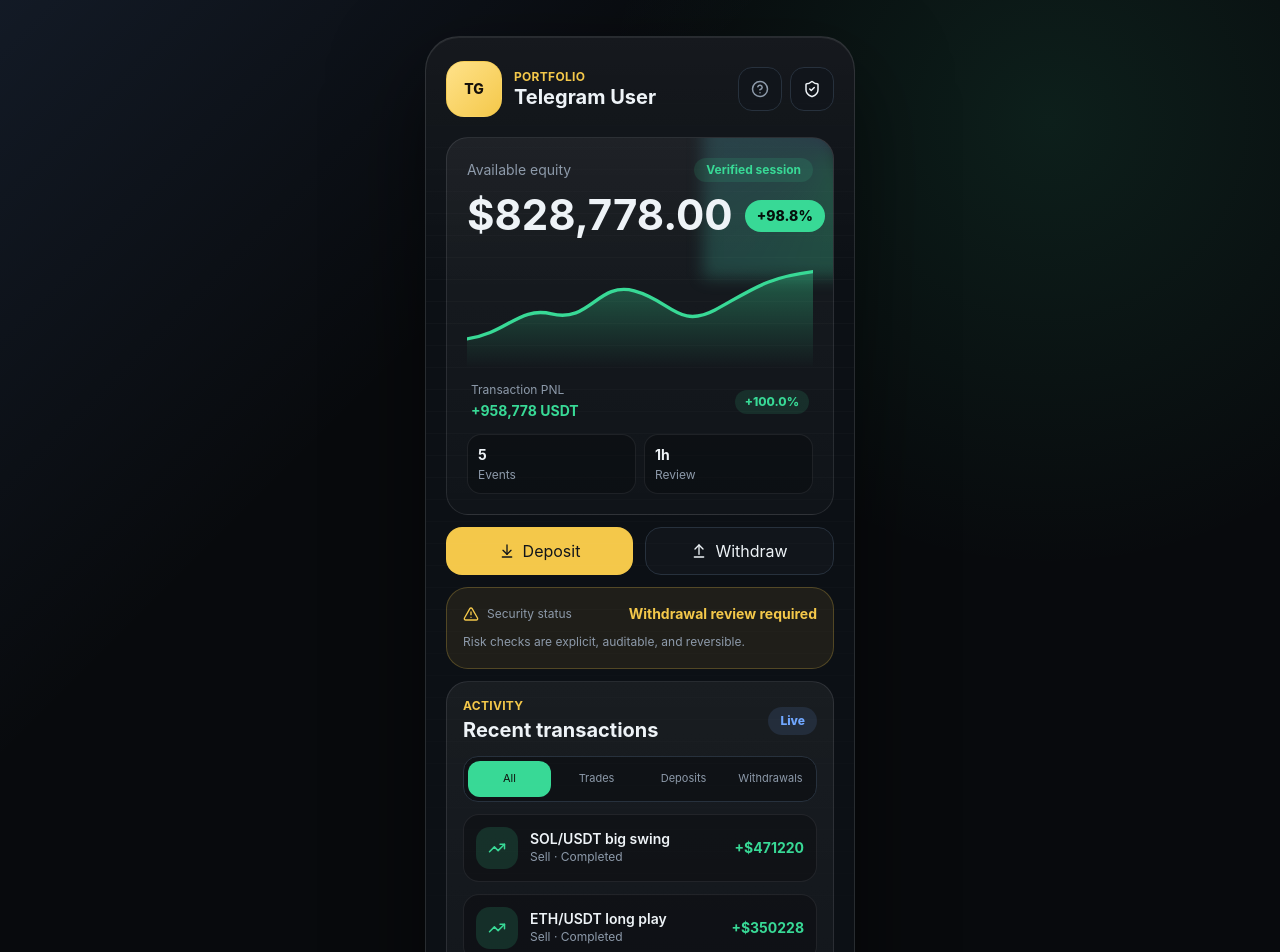
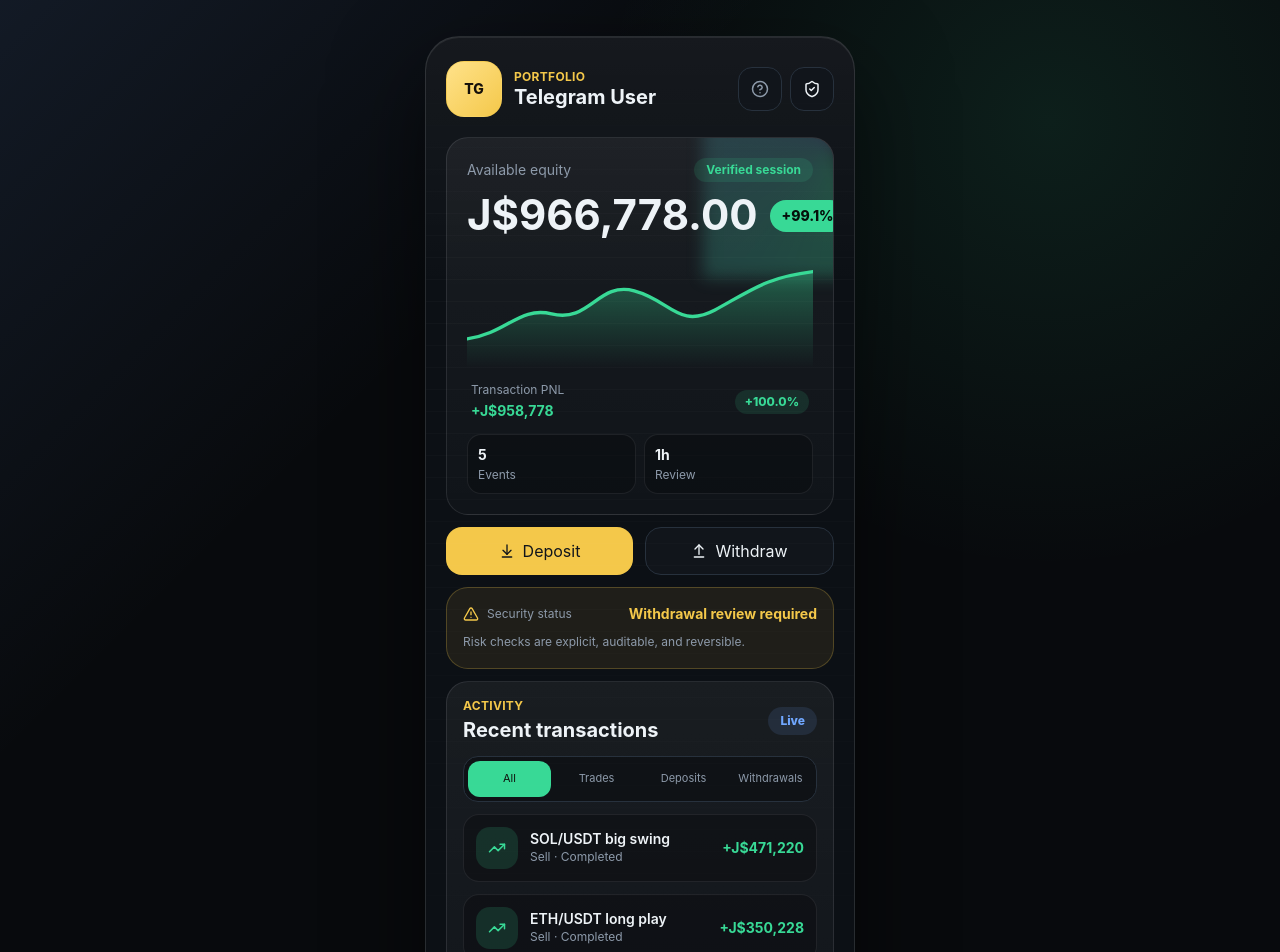
Before and after one commit to maslihov22/tradespot-next, a Next.js app: page / in a window 1280 px wide. Shown: the top 952 px of the page. Built offline with nearby package versions, Linux system fonts and the light colour scheme.

Commit message:
fix: correct balance to 966778 JMD, switch currency display to J$

```diff
--- a/components/ActivityFeed.tsx
+++ b/components/ActivityFeed.tsx
@@ -62,7 +62,7 @@
         <p className="text-xs mt-0.5" style={{ color: "var(--muted)" }}>{tx.subtitle}</p>
       </div>
       <strong className="text-sm font-bold shrink-0" style={{ color: amountColor }}>
-        {amountPrefix}${tx.amount}
+        {amountPrefix}J${tx.amount.toLocaleString("en-US")}
       </strong>
     </motion.article>
   );
--- a/components/BalanceCard.tsx
+++ b/components/BalanceCard.tsx
@@ -75,7 +75,7 @@
 
       <div className="relative z-10 flex items-end justify-between mt-3 gap-3">
         <strong className="text-[42px] leading-none font-bold">
-          <AnimatedNumber value={mockUser.balance} prefix="$" />
+          <AnimatedNumber value={mockUser.balance} prefix="J$" />
         </strong>
         <span
           className="text-sm font-extrabold px-3 py-1.5 rounded-full mb-1"
@@ -136,7 +136,7 @@
           <p className="text-xs" style={{ color: "var(--muted)" }}>Transaction PNL</p>
           <strong className="text-sm font-bold" style={{ color: pnlPositive ? "var(--green)" : "var(--red)" }}>
             {pnlPositive ? "+" : "-"}
-            {Math.abs(pnlAmount).toLocaleString("en-US", { maximumFractionDigits: 0 })} USDT
+            J${Math.abs(pnlAmount).toLocaleString("en-US", { maximumFractionDigits: 0 })}
           </strong>
         </div>
         <span
--- a/lib/mock-data.ts
+++ b/lib/mock-data.ts
@@ -1,9 +1,9 @@
 export const mockUser = {
   name: "Carlos Mendoza",
   initials: "CM",
-  balance: 828778,
-  pnl: 820778,
-  pnlPercent: 98.8,
+  balance: 966778,
+  pnl: 958778,
+  pnlPercent: 99.1,
   events: 5,
   reviewTime: "1h",
 };
```
